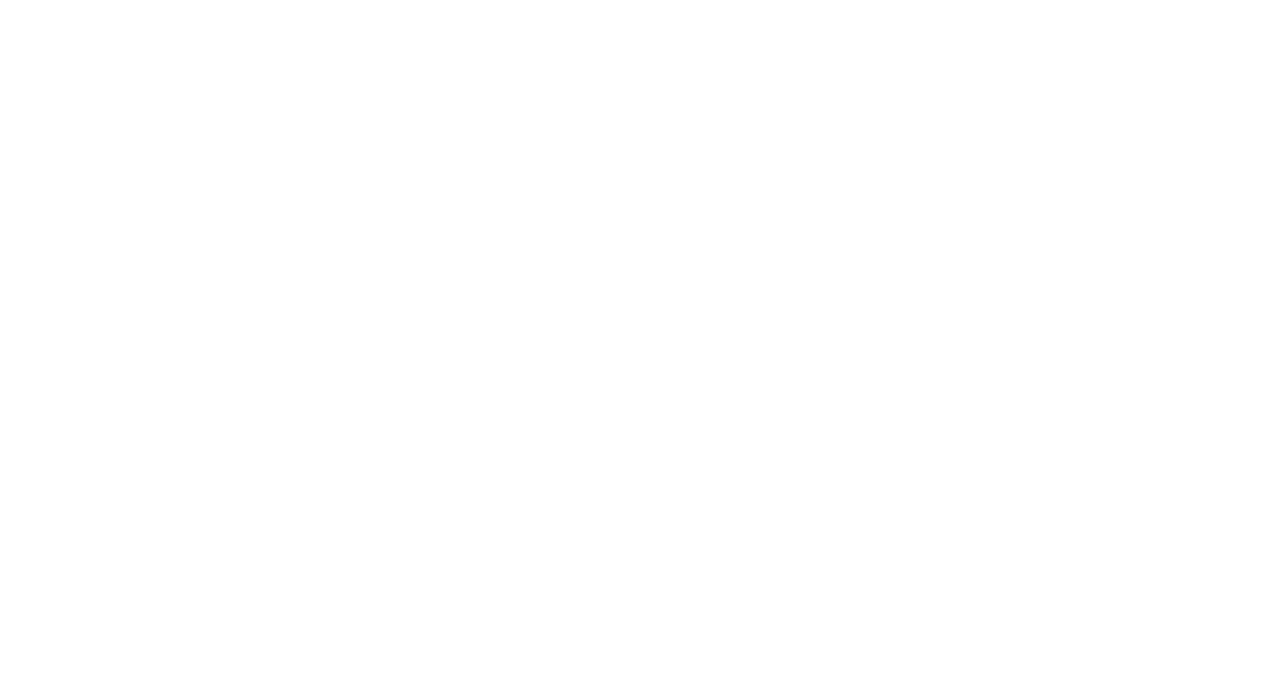
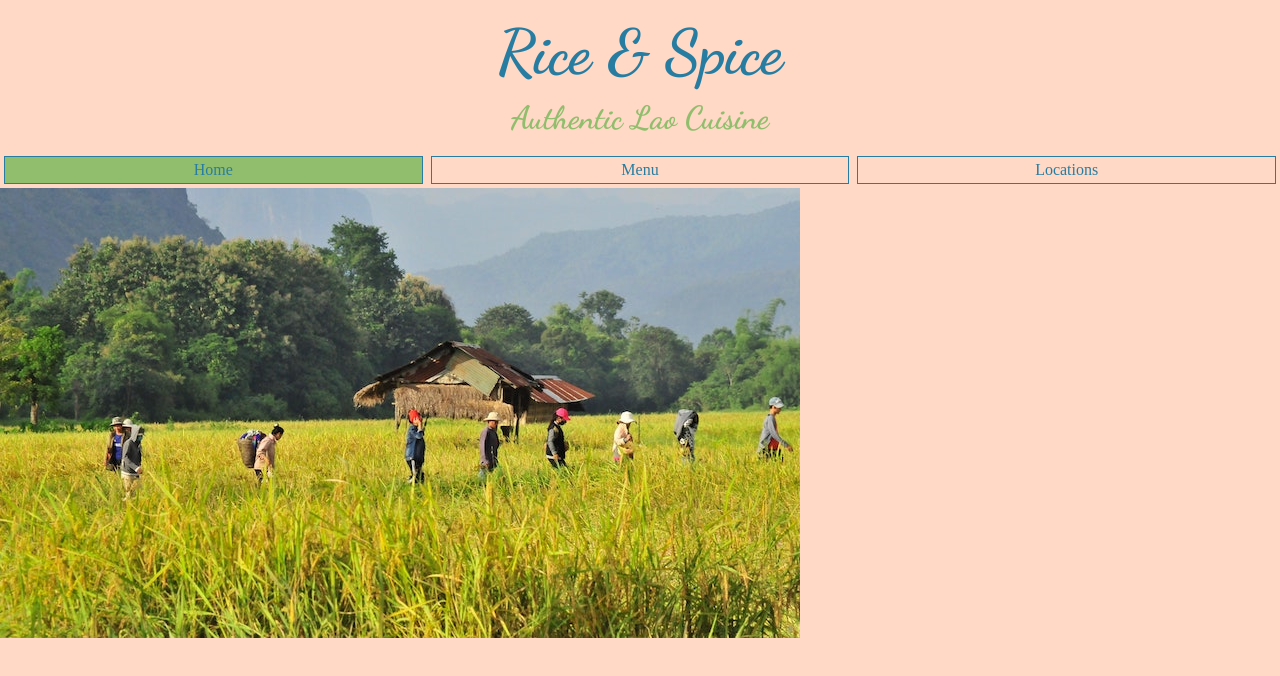
Before and after one commit to JBearCode/restaurant-page, a website built with webpack: page dist/index.html in a window 1280 px wide. Built offline with Linux system fonts and the light colour scheme.

Commit message:
More webpack structure

```diff
--- a/package.json
+++ b/package.json
@@ -18,6 +18,8 @@
   },
   "homepage": "https://github.com/JBearCode/restaurant-page#readme",
   "devDependencies": {
+    "css-loader": "^5.2.4",
+    "style-loader": "^2.0.0",
     "webpack": "^5.37.0",
     "webpack-cli": "^4.7.0"
   }
--- a/src/index.js
+++ b/src/index.js
@@ -1,2 +1,4 @@
 console.log("Webpack is working?");
 alert('Webpack be workin\'');
+
+import './style.css';
--- /dev/null
+++ b/src/style.css
@@ -0,0 +1,55 @@
+html {
+    box-sizing: border-box;
+    background-color: #ffd9c5;
+}
+
+*, *::before, *::after {
+    margin: 0;
+    padding: 0;
+    box-sizing: inherit;
+}
+
+#restaurant-name-div {
+    font-family: 'Dancing Script', cursive;
+    text-align: center;
+    margin: 15px 0px;
+}
+
+#restaurant-name-div h1 {
+    font-size: 62px;
+    padding-bottom: 10px;
+    color: #277da1;
+}
+
+#restaurant-name-div h2 {
+    font-size: 32px;
+    color: #90BE6D;
+}
+
+nav {
+    display: flex;
+    justify-content: space-between;
+    flex-direction: column;
+}
+
+nav a {
+    flex: 1;
+    text-align: center;
+    margin: 0.25em;
+    padding: 0.25em;
+    border: thin solid #277da1;
+    text-decoration: none;
+    color: #277da1;
+}
+
+nav a.active {
+    background-color: #90BE6D;
+}
+
+@media only screen and (min-width: 760px) {
+
+nav {
+    flex-direction: row;
+}
+
+}
--- a/webpack.config.js
+++ b/webpack.config.js
@@ -4,7 +4,15 @@ module.exports = {
   mode: "development",
   entry: './src/index.js',
   output: {
-    filename: 'main.js',
+    filename: 'bundle.js',
     path: path.resolve(__dirname, 'dist'),
   },
+module: {
+  rules: [
+    {
+      test: /\.css$/i,
+      use: ['style-loader', 'css-loader'],
+    },
+  ],
+},
 };
```
Also changed, not shown: dist/bundle.js (added), dist/index.html, dist/style.css (deleted), static/laos-background.jpg (added), 2 other files.
